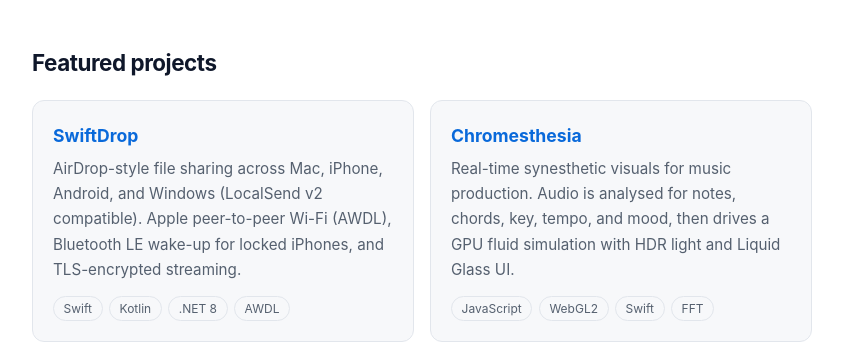
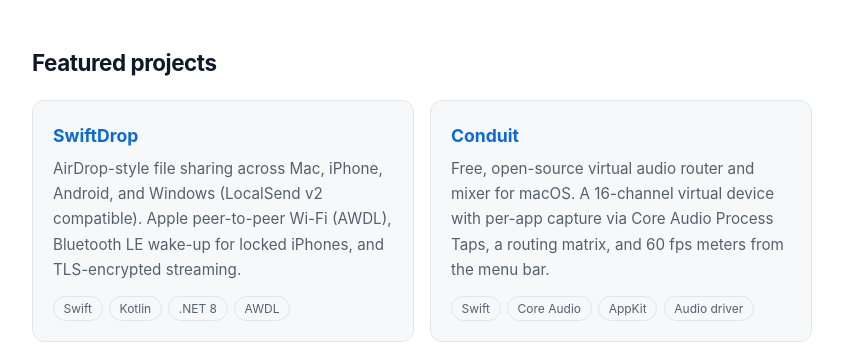
Before and after one commit to ShivamHimatsingka/shivamhimatsingka.github.io, a plain HTML site: page index.html in a window 1280 px wide. Shown: the part 563-918 px from the top of the page, without its empty margins (218-1061 px from the left). Drawn offline with Linux system fonts and the light colour scheme.

Commit message:
Add Conduit to featured projects
Co-Authored-By: Claude Sonnet 5.5 <noreply@anthropic.com>

```diff
--- a/index.html
+++ b/index.html
@@ -7,7 +7,7 @@
   <meta name="viewport" content="width=device-width, initial-scale=1.0" />
   <title>Shivam Himatsingka — Systems &amp; Native Software Developer</title>
   <meta name="description" content="Portfolio of Shivam Himatsingka, a systems and native app developer in India building lightweight software in Swift, C++, Kotlin, and Python." />
-  <meta name="keywords" content="Shivam Himatsingka, SwiftDrop, Meterbar, FiveK, Chromesthesia, macOS developer, Swift, systems programming, open source" />
+  <meta name="keywords" content="Shivam Himatsingka, SwiftDrop, Conduit, Meterbar, FiveK, Chromesthesia, macOS developer, Swift, systems programming, open source" />
   <meta name="author" content="Shivam Himatsingka" />
   <meta name="theme-color" content="#0d1117" />
   <link rel="canonical" href="https://shivamhimatsingka.github.io/" />
@@ -181,6 +181,12 @@
           <div class="tags"><span class="tag">Swift</span><span class="tag">Kotlin</span><span class="tag">.NET 8</span><span class="tag">AWDL</span></div>
         </a>
 
+        <a class="card" href="https://github.com/ShivamHimatsingka/conduit">
+          <div class="card-title">Conduit</div>
+          <p>Free, open-source virtual audio router and mixer for macOS. A 16-channel virtual device with per-app capture via Core Audio Process Taps, a routing matrix, and 60 fps meters from the menu bar.</p>
+          <div class="tags"><span class="tag">Swift</span><span class="tag">Core Audio</span><span class="tag">AppKit</span><span class="tag">Audio driver</span></div>
+        </a>
+
         <a class="card" href="https://github.com/ShivamHimatsingka/Chromesthesia">
           <div class="card-title">Chromesthesia</div>
           <p>Real-time synesthetic visuals for music production. Audio is analysed for notes, chords, key, tempo, and mood, then drives a GPU fluid simulation with HDR light and Liquid Glass UI.</p>
```
